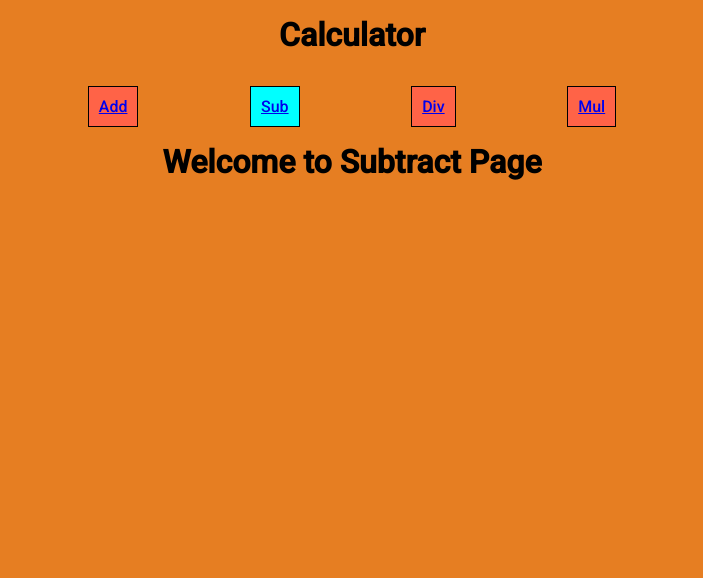
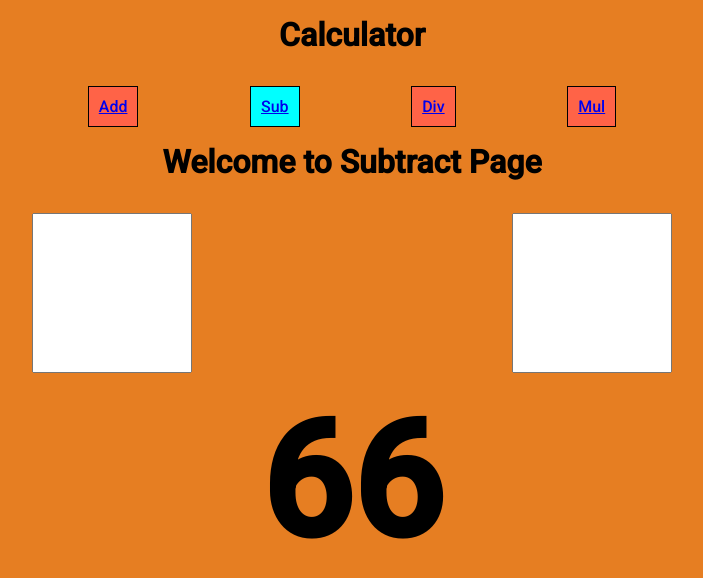
Before and after one commit to mohd-anas-ansari/calculator-react, a React (Create React App) app: page /sub in a window 1280 px wide. Shown: the top 578 px of the page, without its empty margins (288-991 px from the left). Built offline with nearby package versions, Linux system fonts and the light colour scheme.

Commit message:
Add styles, Add Result Value

```diff
--- a/src/App.css
+++ b/src/App.css
@@ -37,3 +37,28 @@ h1 {
 .active-button {
   background-color: aqua;
 }
+
+/* Inputs */
+.inputs {
+  display: flex;
+  justify-content: space-evenly;
+  margin: 0 auto;
+}
+
+.input {
+  padding: 0;
+  text-align: center;
+  margin: 0;
+  font-size: 4rem;
+  font-weight: 800;
+  width: 20vh;
+  height: 20vh
+  ;
+}
+
+/* Equals  */
+
+.equals {
+  font-size: 10rem;
+  font-weight: 900;
+}
--- a/src/components/Add.js
+++ b/src/components/Add.js
@@ -1,15 +1,20 @@
-import React from 'react';
+import React from "react";
+
+import Inputs from "./Inputs";
+import Equals from "./Equals";
 
 
 class Add extends React.Component {
-  state = {  }
-  render() {
-    console.log(this);
-
-    return (
-      <h1>Welcome to Add Page</h1>
-     );
-  }
+	state = {};
+	render() {
+		return (
+			<>
+				<h1>Welcome to Add Page</h1>
+        <Inputs />
+        <Equals />
+			</>
+		);
+	}
 }
 
 export default Add;
--- a/src/components/Div.js
+++ b/src/components/Div.js
@@ -1,11 +1,20 @@
 import React from 'react';
+
+import Inputs from './Inputs'
+import Equals from "./Equals";
+
 
 class Div extends React.Component {
   state = {  }
   render() {
     return (
+      <>
       <h1>Welcome to Divide Page</h1>
+        <Inputs />
+        <Equals />
+      </>
      );
+
   }
 }
 
--- /dev/null
+++ b/src/components/Equals.js
@@ -0,0 +1,13 @@
+import React from 'react';
+
+
+class Equals extends React.Component {
+  state = {  }
+  render() {
+    return (
+      <h1 className='equals'>66</h1>
+     );
+  }
+}
+
+export default Equals;
--- /dev/null
+++ b/src/components/Inputs.js
@@ -0,0 +1,15 @@
+import React from 'react';
+
+class Inputs extends React.Component {
+  state = {  }
+  render() {
+    return (
+      <div className='inputs'>
+        <input className='input'type='text'/>
+        <input className='input'type='text' />
+      </div>
+     );
+  }
+}
+
+export default Inputs;
--- a/src/components/Mul.js
+++ b/src/components/Mul.js
@@ -1,12 +1,19 @@
-import React from 'react';
+import React from "react";
+
+import Equals from "./Equals";
+import Inputs from "./Inputs";
 
 class Mul extends React.Component {
-  state = {  }
-  render() {
-    return (
-      <h1>Welcome to Multiply Page</h1>
-     );
-  }
+	state = {};
+	render() {
+		return (
+			<>
+				<h1>Welcome to Multiply Page</h1>
+        <Inputs />
+        <Equals />
+			</>
+		);
+	}
 }
 
 export default Mul;
--- a/src/components/Sub.js
+++ b/src/components/Sub.js
@@ -1,12 +1,20 @@
-import React from 'react';
+import React from "react";
+
+import Inputs from "./Inputs";
+import Equals from "./Equals";
+
 
 class Sub extends React.Component {
-  state = {  }
-  render() {
-    return (
-      <h1>Welcome to Subtract Page</h1>
-     );
-  }
+	state = {};
+	render() {
+		return (
+			<>
+				<h1>Welcome to Subtract Page</h1>
+        <Inputs />
+        <Equals />
+			</>
+		);
+	}
 }
 
 export default Sub;
```
